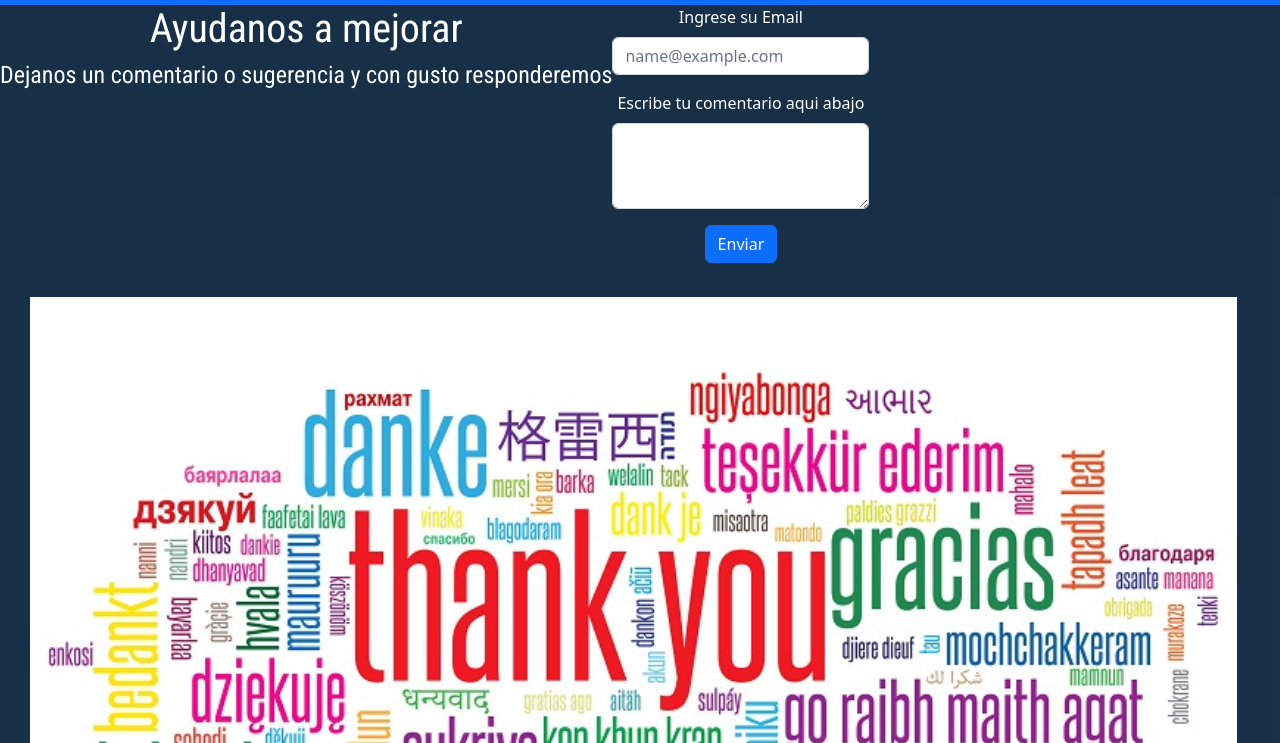
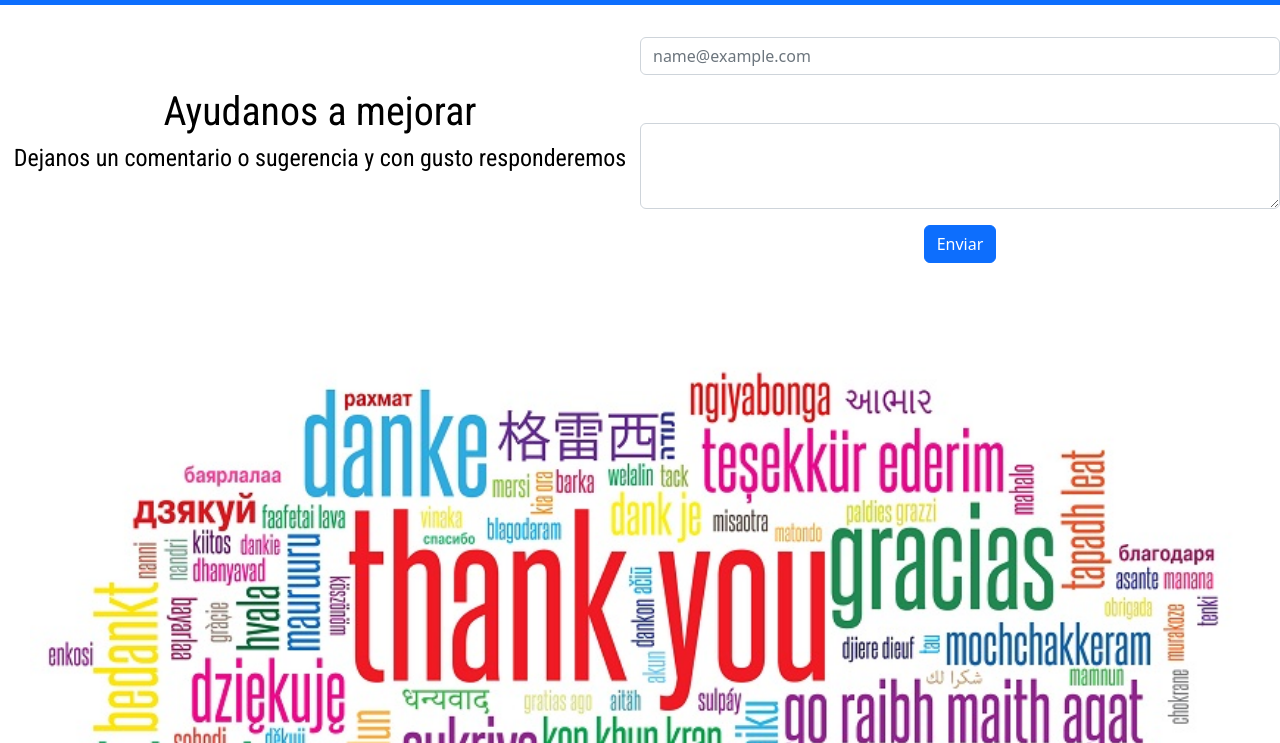
Before and after one commit to DjFernandoIslas/coderhouse-desarrollo-web-fernando-islas, a website: page Contactanos.html in a window 1280 px wide. Shown: the part 57-800 px from the top of the page. Drawn offline with nearby package versions, Linux system fonts and the light colour scheme.

Commit message:
listo para entregar

```diff
--- a/Contactanos.html
+++ b/Contactanos.html
@@ -41,7 +41,7 @@
 
 <section id="contact-form" class="contact">
   <div class="contact_wrapper_form">
-    <div>
+    <div class="contact_wrapper">
 <div class="contact_tittle">
   <h1>Ayudanos a mejorar</h1>
 </div>
--- a/scss/pages/_Contactanos.scss
+++ b/scss/pages/_Contactanos.scss
@@ -1,10 +1,9 @@
 .contact {
-  background-color: rgba(7, 34, 58, 0.934);
   width: 100vw;
 }
 
 .contact_tittle {
-  color: white;
+  color: black;
   font-family: "Roboto Condensed";
   font-size: 30px;
   font-style: normal;
@@ -13,7 +12,7 @@
 }
 
 .contact_subtitle {
-  color: white;
+  color: black;
   font-family: "Roboto Condensed";
   font-size: 20px;
   font-style: normal;
@@ -57,8 +56,21 @@
 .contact_wrapper_form{
   display: flex;
   flex-direction: row;
+  width: 100vw;
 }
 .contact_wrapper{
+  display: flex;
+  flex-direction: column;
+  justify-content: center;
+  width: 50vw;
+  padding: 0;
+}
 
+.formulario-bootstrap{
+  display: flex;
+  flex-direction: column;
+  width: 50vw;
+  justify-content: center;
+  padding: 0;
 }
 }
```
Also changed, not shown: Css/Style.css.
